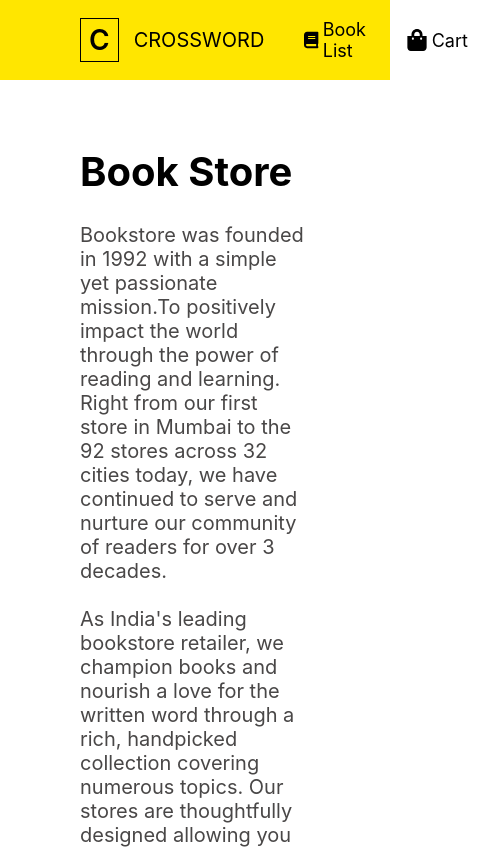
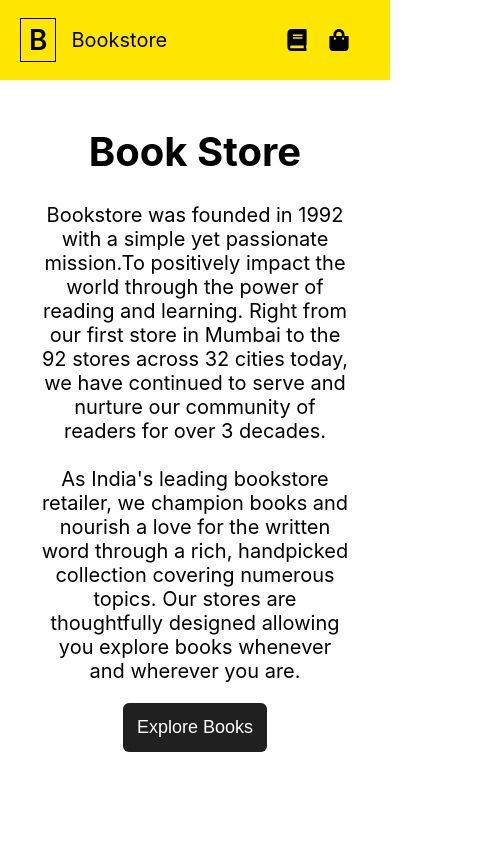
Before and after one commit to Prem324/Prems_Bookstore_App, a React (Create React App) app: page / in a window 390 px wide. Shown: the top 849 px of the page, 500 px wide, since content can reach past the window. Built offline with nearby package versions, Linux system fonts and the light colour scheme.

Commit message:
Make Header and Home componenets responsive

```diff
--- a/src/components/Header/index.css
+++ b/src/components/Header/index.css
@@ -9,8 +9,8 @@
   justify-content: space-between;
   align-items: center;
   height: 100%;
-  padding-left: 80px;
-  padding-right: 80px;
+  padding-left: 20px;
+  padding-right: 20px;
 }
 
 .header-left-container {
@@ -39,17 +39,31 @@
   flex-direction: row;
 }
 
-.nav-item {
+.icon-container {
   list-style-type: none;
   margin-right: 16px;
   display: flex;
   flex-direction: row;
   justify-content: center;
   align-items: center;
-  font-size: 18px;
 }
-.nav-icon {
+.icon {
   height: 22px;
   width: 22px;
   margin-right: 4px;
 }
+
+.icon-name {
+  display: none;
+}
+
+@media screen and (min-width: 768px) {
+  .header-container {
+    padding-left: 80px;
+    padding-right: 80px;
+  }
+  .icon-name {
+    display: inline;
+    font-size: 18px;
+  }
+}
--- a/src/components/Header/index.js
+++ b/src/components/Header/index.js
@@ -9,17 +9,17 @@
       <nav className="navbar-container">
         <div className="header-container">
           <div className="header-left-container">
-            <p className="header-logo">C</p>
-            <p className="header-name">CROSSWORD</p>
+            <p className="header-logo">B</p>
+            <p className="header-name">Bookstore</p>
           </div>
           <ul className="header-right-container">
-            <li className="nav-item">
-              <FaBook className="nav-icon" />
-              <p className="nav-item">Book List</p>
+            <li className="icon-container">
+              <FaBook className="icon" />
+              <p className="icon-name">Book List</p>
             </li>
-            <li className="nav-item">
-              <FaShoppingBag className="nav-icon" />
-              <p className="nav-item">Cart</p>
+            <li className="icon-container">
+              <FaShoppingBag className="icon" />
+              <p className="icon-name">Cart</p>
             </li>
           </ul>
         </div>
--- a/src/components/Home/index.css
+++ b/src/components/Home/index.css
@@ -1,5 +1,9 @@
 .home-container {
-  padding: 40px 80px;
+  padding: 20px 40px;
+  text-align: center;
+  height: 100vh;
+  background-repeat: no-repeat;
+  background-size: cover;
 }
 
 .home-heading {
@@ -8,7 +12,6 @@
 
 .home-description {
   font-size: 20px;
-  color: rgb(73, 71, 71);
 }
 
 .explore-button {
@@ -16,6 +19,13 @@
   border-radius: 6px;
   background-color: rgb(32, 32, 32);
   color: #ffffff;
-  padding: 12px;
-  font-size: 16px;
+  padding: 14px;
+  font-size: 18px;
 }
+
+@media screen and (min-width: 768px) {
+  .home-container {
+    padding: 40px 80px;
+    text-align: left;
+  }
+}
```
